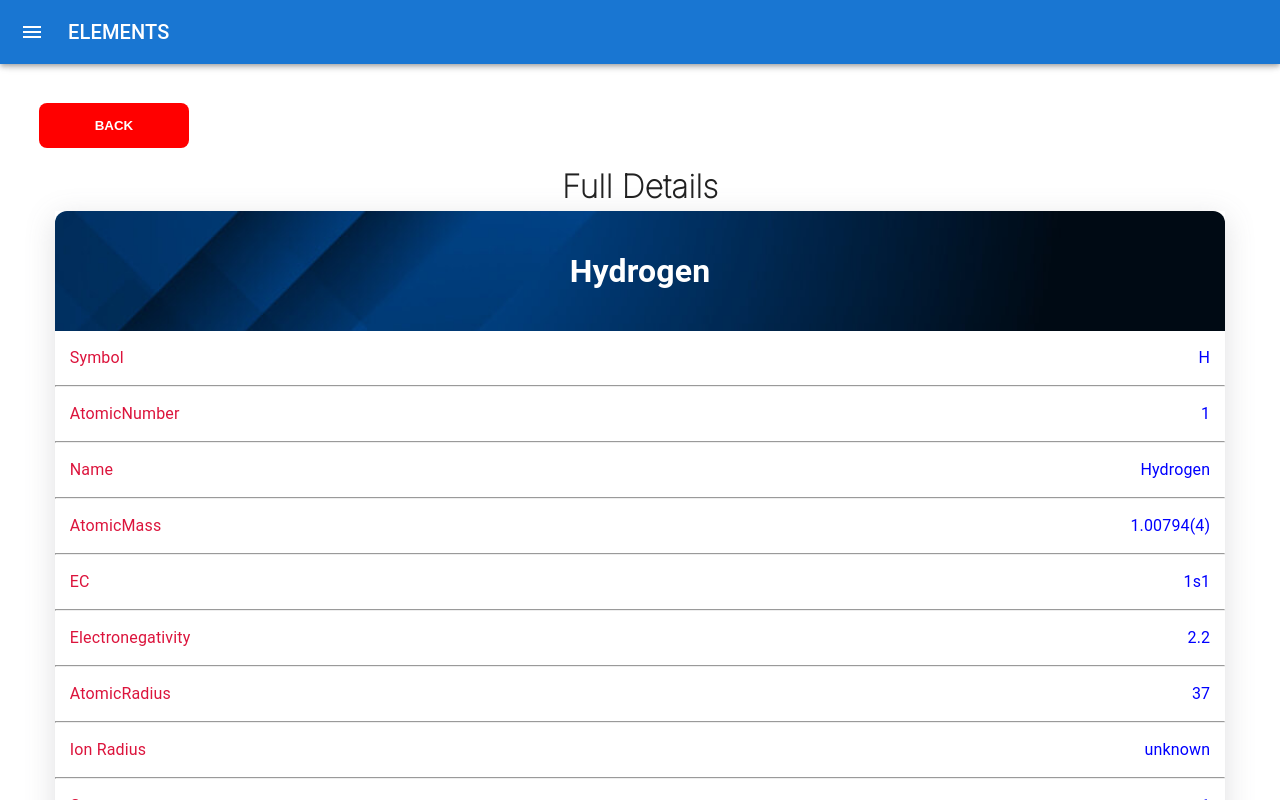
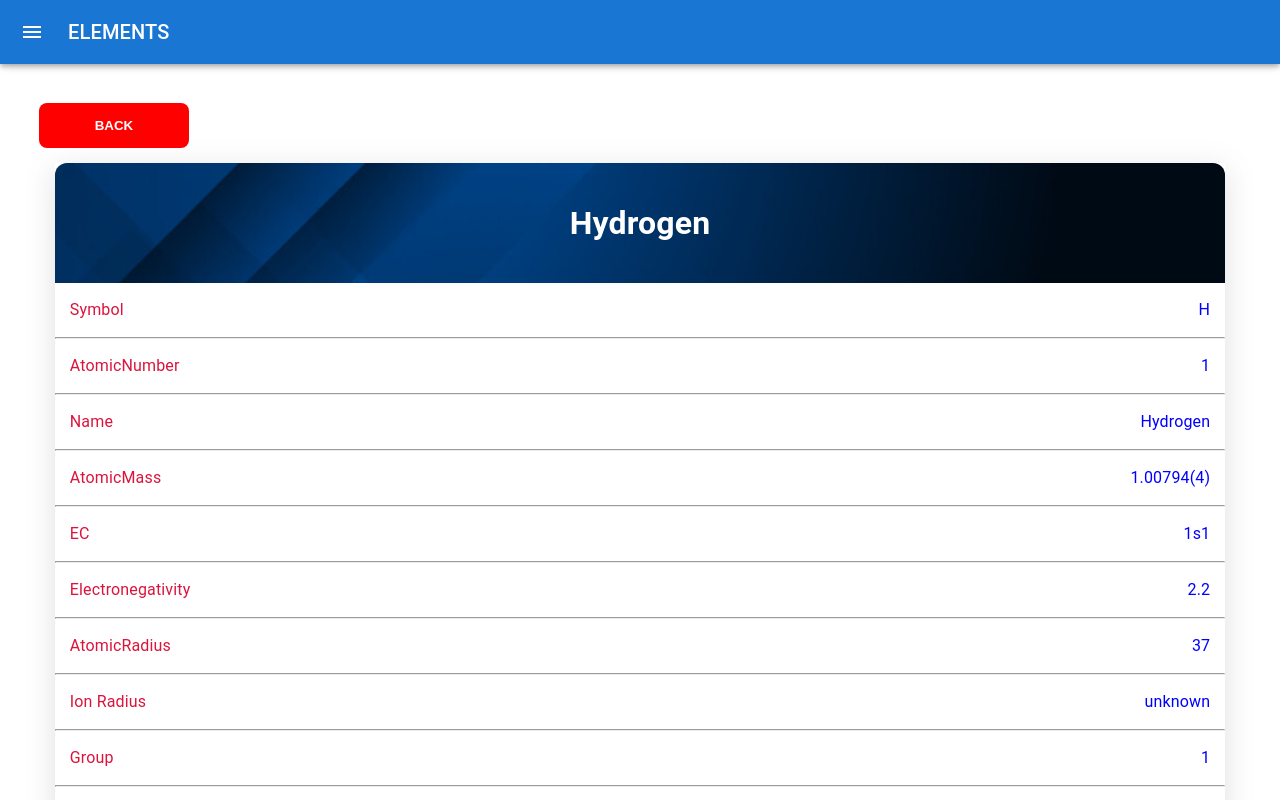
Before and after one commit to msrdeepu/elements, a React (Vite) app: page /elements/1/1 in a window 1280 px wide. Shown: the top 800 px of the page. Built offline with nearby package versions, Linux system fonts and the light colour scheme.

Commit message:
one-title-removed

```diff
--- a/src/Pages/Fulldetails/Fulldetails.jsx
+++ b/src/Pages/Fulldetails/Fulldetails.jsx
@@ -21,9 +21,7 @@ const Fulldetails = () => {
           <button className="back-btn-item">BACK</button>
         </Link>
       </div>
-      <div className="top-title-container">
-        <h1>Full Details</h1>
-      </div>
+
       <div className="secondary-container">
         <div className="element-data-container">
           <div className="element-title-container">
```
